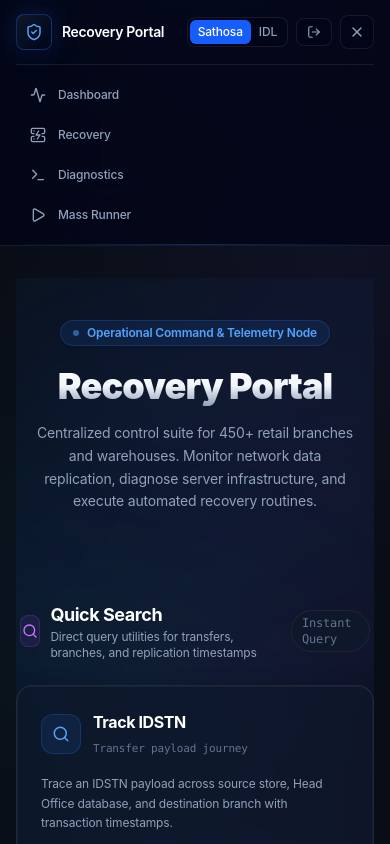
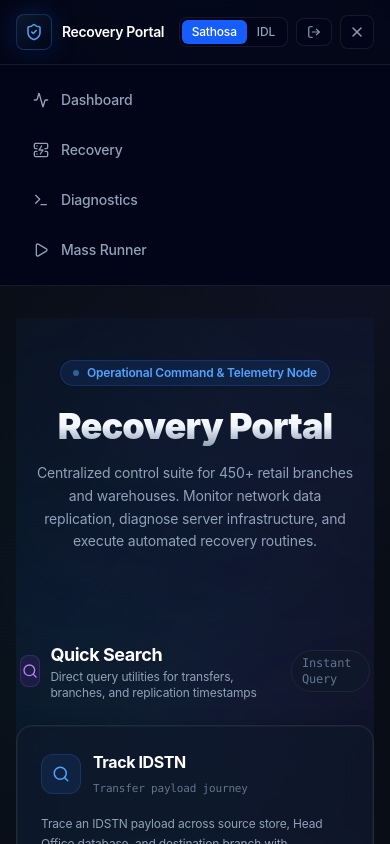
Before and after one commit to mavdranathunga/recovery-portal, a Next.js app: page / in a window 390 px wide. Both pictures are taken after a click on the button 357 px from the left and 32 px from the top of the page. Shown: the top 844 px of the page. Built offline with nearby package versions, Linux system fonts and the light colour scheme.

Commit message:
feat: modify diagnostics page and mobile responsiveness of the  navigation bar component

```diff
--- a/src/components/NavBar.tsx
+++ b/src/components/NavBar.tsx
@@ -3,47 +3,37 @@
 import { useState, useEffect } from "react";
 import Link from "next/link";
 import { usePathname } from "next/navigation";
-import { Activity, ShieldCheck, ServerCrash, HardDrive, Terminal, Building2, Play, LogOut, Menu, X } from "lucide-react";
+import {
+  Activity,
+  ShieldCheck,
+  ServerCrash,
+  Terminal,
+  Play,
+  LogOut,
+  Menu,
+  X,
+} from "lucide-react";
 import { useOrg } from "@/lib/OrgContext";
 
-
 const navItems = [
-  {
-    href: "/dashboard",
-    label: "Dashboard",
-    icon: Activity,
-  },
-  {
-    href: "/recovery",
-    label: "Recovery",
-    icon: ServerCrash,
-  },
-  {
-    href: "/diagnostics",
-    label: "Diagnostics",
-    icon: Terminal,
-  },
-  {
-    href: "/mass-runner",
-    label: "Mass Runner",
-    icon: Play,
-  },
+  { href: "/dashboard", label: "Dashboard", icon: Activity },
+  { href: "/recovery",  label: "Recovery",  icon: ServerCrash },
+  { href: "/diagnostics", label: "Diagnostics", icon: Terminal },
+  { href: "/mass-runner", label: "Mass Runner", icon: Play },
 ];
 
 export function NavBar() {
   const { org, setOrg } = useOrg();
   const pathname = usePathname();
   const [mobileMenuOpen, setMobileMenuOpen] = useState(false);
-  const [mounted, setMounted] = useState(false);
 
+  // Close mobile menu on route change
   useEffect(() => {
-    setMounted(true);
-  }, []);
+    setMobileMenuOpen(false);
+  }, [pathname]);
 
-  // Hide the navbar on the login page for a clean entrance
-  if (pathname === "/login") {
-    return null;
-  }
+  // Hide on login page
+  if (pathname === "/login") return null;
 
   const handleOrgChange = (newOrg: "sathosa" | "idl") => {
     setOrg(newOrg);
@@ -60,39 +50,35 @@ export function NavBar() {
 
   return (
     <nav className="sticky top-0 z-50 border-b border-white/[0.08] bg-slate-950/80 backdrop-blur-2xl">
-      {/* subtle top/bottom glow */}
+      {/* bottom accent line */}
       <div className="absolute inset-x-0 bottom-0 h-px bg-gradient-to-r from-transparent via-blue-500/30 to-transparent" />
 
       <div className="max-w-7xl mx-auto px-4 sm:px-6 lg:px-8">
-        <div className="h-16 flex items-center justify-between">
+        <div className="h-16 flex items-center justify-between gap-3">
 
-          {/* Logo */}
+          {/* ── Logo ──────────────────────────────────── */}
           <Link
             href="/"
             onClick={() => setMobileMenuOpen(false)}
-            className="group flex items-center gap-2.5"
+            className="group flex items-center gap-2.5 shrink-0"
           >
             <div className="relative">
               <div className="absolute inset-0 rounded-lg bg-blue-500/20 blur-md group-hover:bg-blue-500/30 transition-all duration-300" />
               <div className="relative flex items-center justify-center h-9 w-9 rounded-lg border border-blue-500/30 bg-gradient-to-br from-slate-900 to-slate-950 shadow-md">
-                <ShieldCheck className="h-4.5 w-4.5 text-blue-400" />
+                <ShieldCheck className="h-[18px] w-[18px] text-blue-400" />
               </div>
             </div>
-
-            <div className="flex flex-col leading-tight">
-              <span className="text-white font-semibold tracking-tight text-sm">
-                Recovery Portal
-              </span>
-            </div>
+            <span className="text-white font-semibold tracking-tight text-sm">
+              Recovery Portal
+            </span>
           </Link>
 
-          {/* Desktop Center Navigation */}
-          <div className="hidden md:flex items-center gap-1 rounded-xl border border-white/[0.08] bg-white/[0.02] p-1 shadow-lg shadow-black/20">
+          {/* ── Desktop Center Nav (lg+) ───────────────── */}
+          <div className="hidden lg:flex items-center gap-1 rounded-xl border border-white/[0.08] bg-white/[0.02] p-1 shadow-lg shadow-black/20">
             {navItems.map((item) => {
               const Icon = item.icon;
-              const isActive = item.href === "/"
-                ? pathname === "/"
-                : pathname.startsWith(item.href);
+              const isActive =
+                item.href === "/" ? pathname === "/" : pathname.startsWith(item.href);
 
               return (
                 <Link
@@ -104,19 +90,25 @@ export function NavBar() {
                       : "text-slate-400 hover:text-white hover:bg-white/[0.04]"
                   }`}
                 >
-                  <Icon className={`h-3.5 w-3.5 transition-transform duration-200 ${isActive ? "text-blue-400" : "text-slate-400 group-hover:text-slate-200"}`} />
+                  <Icon
+                    className={`h-3.5 w-3.5 transition-transform duration-200 ${
+                      isActive ? "text-blue-400" : "text-slate-400 group-hover:text-slate-200"
+                    }`}
+                  />
                   <span>{item.label}</span>
                 </Link>
               );
             })}
           </div>
 
-          {/* Right Controls: Org, Logout & Mobile Hamburger */}
-          <div className="flex items-center gap-2 sm:gap-2.5">
+          {/* ── Right Controls ─────────────────────────── */}
+          <div className="flex items-center gap-2 shrink-0">
+
+            {/* Org switcher */}
             <div className="relative flex items-center rounded-lg border border-white/[0.08] bg-slate-950/60 p-0.5 text-xs">
               <button
                 onClick={() => handleOrgChange("sathosa")}
-                className={`relative px-2 sm:px-2.5 py-1 rounded-md font-medium transition-all duration-200 ${
+                className={`relative px-2.5 py-1 rounded-md font-medium transition-all duration-200 ${
                   org === "sathosa"
                     ? "bg-blue-600 text-white shadow-sm"
                     : "text-slate-400 hover:text-white"
@@ -126,7 +118,7 @@ export function NavBar() {
               </button>
               <button
                 onClick={() => handleOrgChange("idl")}
-                className={`relative px-2 sm:px-2.5 py-1 rounded-md font-medium transition-all duration-200 ${
+                className={`relative px-2.5 py-1 rounded-md font-medium transition-all duration-200 ${
                   org === "idl"
                     ? "bg-purple-600 text-white shadow-sm"
                     : "text-slate-400 hover:text-white"
@@ -136,19 +128,20 @@ export function NavBar() {
               </button>
             </div>
 
+            {/* Logout — icon-only on small screens, label on sm+ */}
             <button
               onClick={handleLogout}
               className="group flex items-center gap-1.5 px-2.5 py-1.5 rounded-lg border border-white/[0.08] bg-slate-950/60 hover:bg-rose-500/10 hover:border-rose-500/30 text-slate-400 hover:text-rose-400 font-medium text-xs transition-all duration-200"
               title="Sign Out"
             >
-              <LogOut className="h-3.5 w-3.5 transition-transform group-hover:-translate-x-0.5" />
+              <LogOut className="h-3.5 w-3.5 transition-transform group-hover:-translate-x-0.5 shrink-0" />
               <span className="hidden sm:inline">Logout</span>
             </button>
 
-            {/* Mobile Menu Toggle Button */}
+            {/* Hamburger — visible below lg */}
             <button
               onClick={() => setMobileMenuOpen(!mobileMenuOpen)}
-              className="md:hidden p-2 rounded-lg border border-white/[0.08] bg-slate-950/60 text-slate-400 hover:text-white transition-colors"
+              className="lg:hidden p-2 rounded-lg border border-white/[0.08] bg-slate-950/60 text-slate-400 hover:text-white transition-colors"
               aria-label="Toggle navigation menu"
             >
               {mobileMenuOpen ? <X className="h-4 w-4" /> : <Menu className="h-4 w-4" />}
@@ -156,34 +149,39 @@ export function NavBar() {
           </div>
 
         </div>
+      </div>
 
-        {/* Mobile Dropdown Menu */}
-        {mobileMenuOpen && (
-          <div className="md:hidden border-t border-white/[0.08] py-3 space-y-1 animate-in slide-in-from-top-2 duration-200">
+      {/* ── Mobile / Tablet Dropdown (below lg) ─────── */}
+      {mobileMenuOpen && (
+        <div className="lg:hidden border-t border-white/[0.08] bg-slate-950/95 backdrop-blur-2xl animate-in slide-in-from-top-2 duration-200">
+          <div className="max-w-7xl mx-auto px-4 sm:px-6 py-3 space-y-1">
             {navItems.map((item) => {
               const Icon = item.icon;
-              const isActive = pathname.startsWith(item.href);
+              const isActive =
+                item.href === "/" ? pathname === "/" : pathname.startsWith(item.href);
 
               return (
                 <Link
                   key={item.href}
                   href={item.href}
                   onClick={() => setMobileMenuOpen(false)}
-                  className={`flex items-center gap-3 px-3.5 py-2.5 rounded-xl text-xs font-medium transition-all ${
+                  className={`flex items-center gap-3 px-4 py-3 rounded-xl text-sm font-medium transition-all ${
                     isActive
-                      ? "text-white bg-blue-600/20 border border-blue-500/30 font-semibold"
-                      : "text-slate-400 hover:text-white hover:bg-white/[0.04]"
+                      ? "text-white bg-blue-600/20 border border-blue-500/30"
+                      : "text-slate-400 hover:text-white hover:bg-white/[0.04] border border-transparent"
                   }`}
                 >
-                  <Icon className={`h-4 w-4 ${isActive ? "text-blue-400" : "text-slate-400"}`} />
+                  <Icon className={`h-4 w-4 shrink-0 ${isActive ? "text-blue-400" : "text-slate-400"}`} />
                   <span>{item.label}</span>
+                  {isActive && (
+                    <span className="ml-auto w-1.5 h-1.5 rounded-full bg-blue-400 animate-pulse" />
+                  )}
                 </Link>
               );
             })}
           </div>
-        )}
-
-      </div>
+        </div>
+      )}
     </nav>
   );
 }
```
Also changed, not shown: src/app/diagnostics/page.tsx (+46 -3 lines), to-do.txt (deleted).
